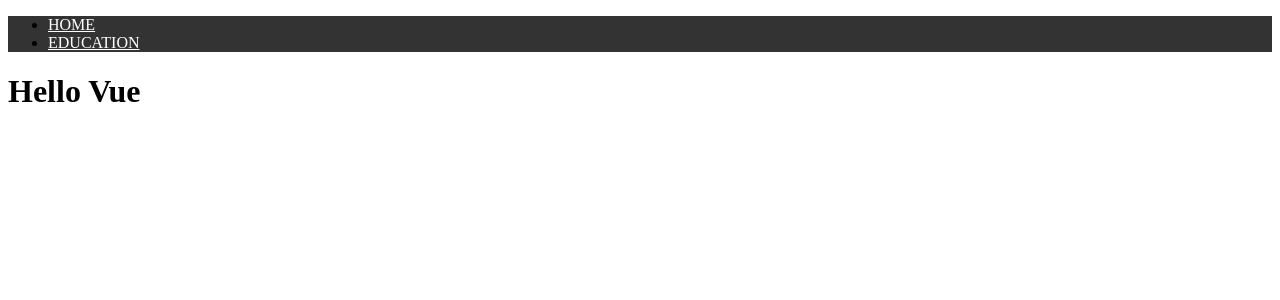
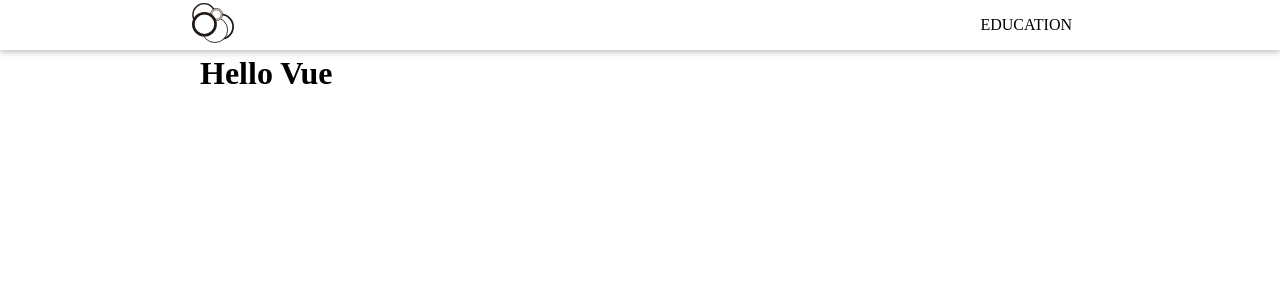
Before and after one commit to estevegf/vue, a Vue app: page / in a window 1280 px wide. Shown: the top 300 px of the page. Built offline with nearby package versions, Linux system fonts and the light colour scheme.

Commit message:
New navbar layout

```diff
--- a/src/App.vue
+++ b/src/App.vue
@@ -1,7 +1,7 @@
 <template>
   <div id="app">
-    <Nav />
-    <router-view />
+    <Nav class="container"/>
+    <router-view class="bar-margin container"/>
   </div>
 </template>
 
@@ -15,3 +15,27 @@ export default {
   }
 };
 </script>
+
+<style>
+.bar-margin {
+  margin-top: 55px;
+}
+
+@media (min-width: 600px) {
+  .container {
+    padding: 0 4em !important;
+  }
+}
+
+@media (min-width: 800px) {
+  .container {
+    padding: 0 8em !important;
+  }
+}
+
+@media (min-width: 1100px) {
+  .container {
+    padding: 0 12em !important;
+  }
+}
+</style>
--- a/src/components/Nav.vue
+++ b/src/components/Nav.vue
@@ -1,14 +1,18 @@
 <template>
-  <div id="nav">
+  <nav class="fixed-top">
+    <div>
+      <router-link class="nav-logo " :to="{ name: 'home' }">
+        <img src="@/assets/esteve-logo.svg" height="40" alt="esteve_logo" />
+      </router-link>
+    </div>
     <ul>
       <li>
-        <router-link :to="{ name: 'home' }">HOME</router-link>
-      </li>
-      <li>
-        <router-link :to="{ name: 'education' }">EDUCATION</router-link>
+        <router-link class="link-hover" :to="{ name: 'education' }">
+          EDUCATION
+        </router-link>
       </li>
     </ul>
-  </div>
+  </nav>
 </template>
 
 <script>
@@ -18,11 +22,45 @@ export default {
 </script>
 
 <style scoped>
-ul {
-  background: #333;
+nav {
+  display: flex;
+  -webkit-box-align: center;
+  align-items: center;
+  padding: 0 1em;
+  background: white;
+  box-shadow: 0 2px 5px 0 rgba(0,0,0,.16), 0 2px 10px 0 rgba(0,0,0,.12);
 }
 
-ul a {
-  color: white;
+.fixed-top {
+  position: fixed;
+  top: 0;
+  right: 0;
+  left: 0;
+  z-index: 10;
+}
+
+.nav-logo {
+  display: inline-block;
+  margin-right: 1em;
+}
+
+ul {
+  display: flex;
+  width: auto;
+  margin-left: auto;
+  list-style: none;
+}
+
+li {
+  margin: 0 1em;
+}
+
+li a {
+  color: black;
+  text-decoration: none;
+}
+
+.link-hover:hover {
+  color: gray;
 }
 </style>
--- a/src/views/Education.vue
+++ b/src/views/Education.vue
@@ -1,5 +1,5 @@
 <template>
-  <div class="education">
+  <div>
     <h1>Hello Education Vue</h1>
     <p>Vue have {{ stars }} stars on github</p>
   </div>
--- a/src/views/Home.vue
+++ b/src/views/Home.vue
@@ -1,5 +1,5 @@
 <template>
-  <div class="home">
+  <div>
     <h1>Hello Vue</h1>
   </div>
 </template>
```
Also changed, not shown: src/assets/esteve-logo.svg (added), 1 other file (tests, documents, lock files or other folders).
